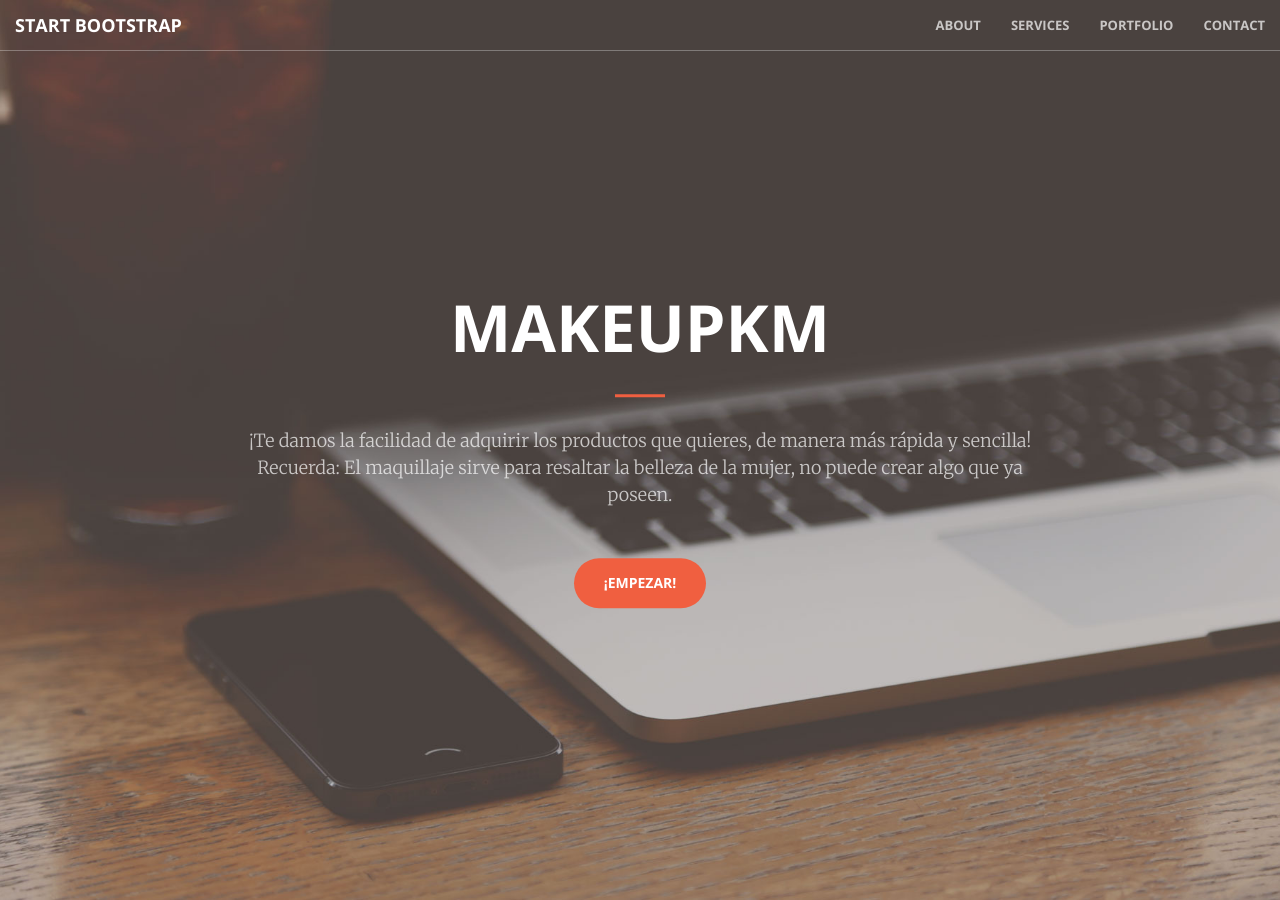
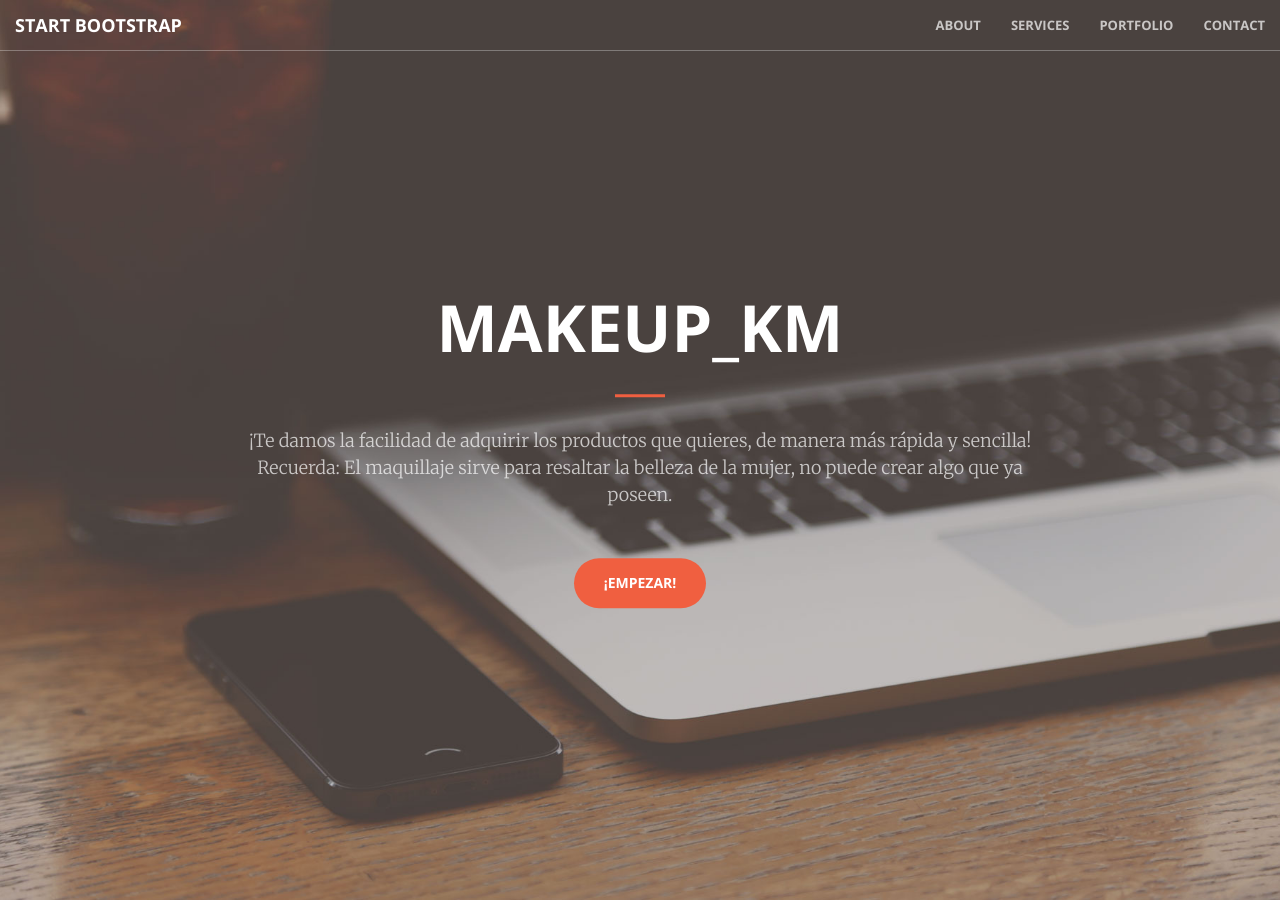
Before and after one commit to KatherineMerchanS/KatherineMerchanS.github.io, a Jekyll site: the page built from index.html, in a window 1280 px wide and 900 px high. Built offline with Jekyll 4.4.1, drawn with Linux system fonts in a browser that asks for light colours.

Commit message:
Update header.html

```diff
--- a/_includes/header.html
+++ b/_includes/header.html
@@ -1,7 +1,7 @@
 <header>
     <div class="header-content">
         <div class="header-content-inner">
-            <h1>MakeupKM</h1>
+            <h1>Makeup_KM</h1>
             <hr>
             <p>¡Te damos la facilidad de adquirir los productos que quieres, de manera más rápida y sencilla! Recuerda: El maquillaje sirve para resaltar la belleza de la mujer, no puede crear algo que ya poseen.</p>
             <a href="#about" class="btn btn-primary btn-xl page-scroll">¡Empezar!</a>
```
